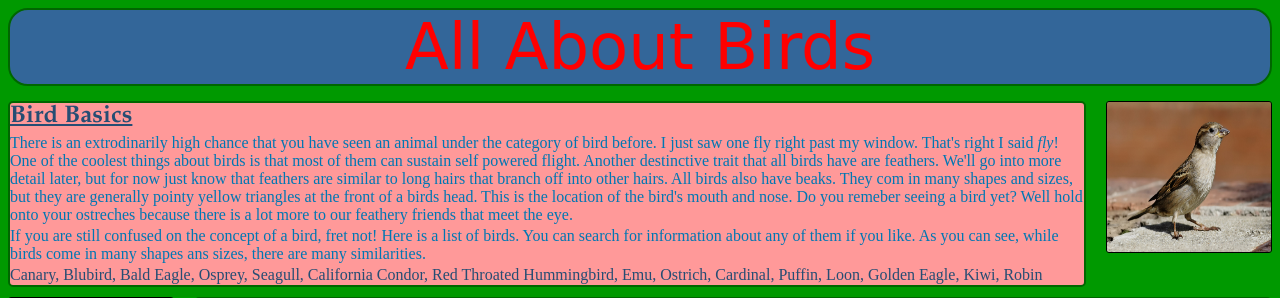
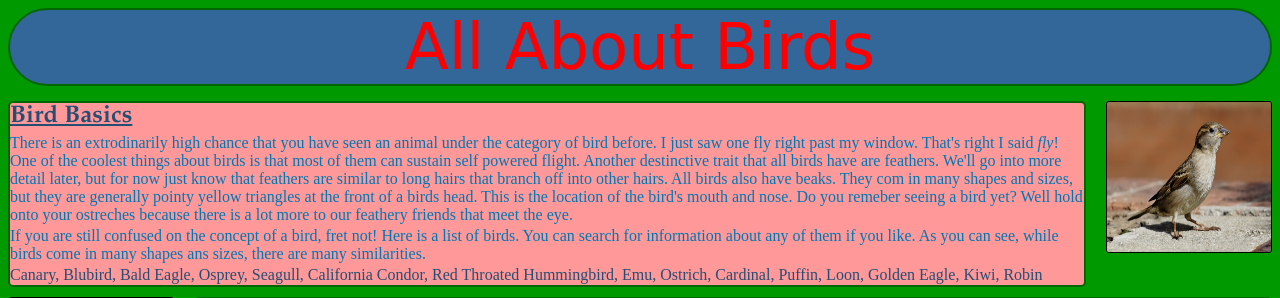
Before and after one commit to mgoldberg/StaticHTML2, a PHP site: page /StaticHTML2/ in a window 1280 px wide. Shown: the top 298 px of the page. Run offline with PHP 8.4, Linux system fonts and the light colour scheme.

Commit message:
increased header border radius

```diff
--- a/stylesheet.css
+++ b/stylesheet.css
@@ -144,7 +144,7 @@ header{
 	font-family: cursive;
 	background-color: #336699;
 	margin-bottom: 15px;
-	border-radius: 20px;
+	border-radius: 55px;
 	border: 2px solid #006600;
 	text-align: center;
 }
```
